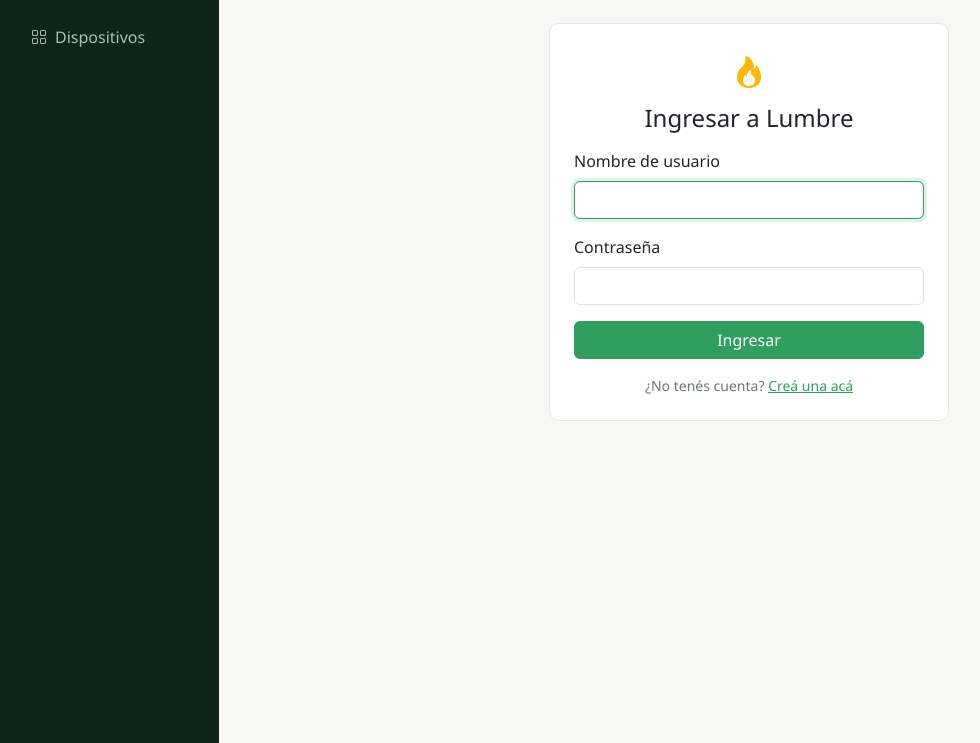
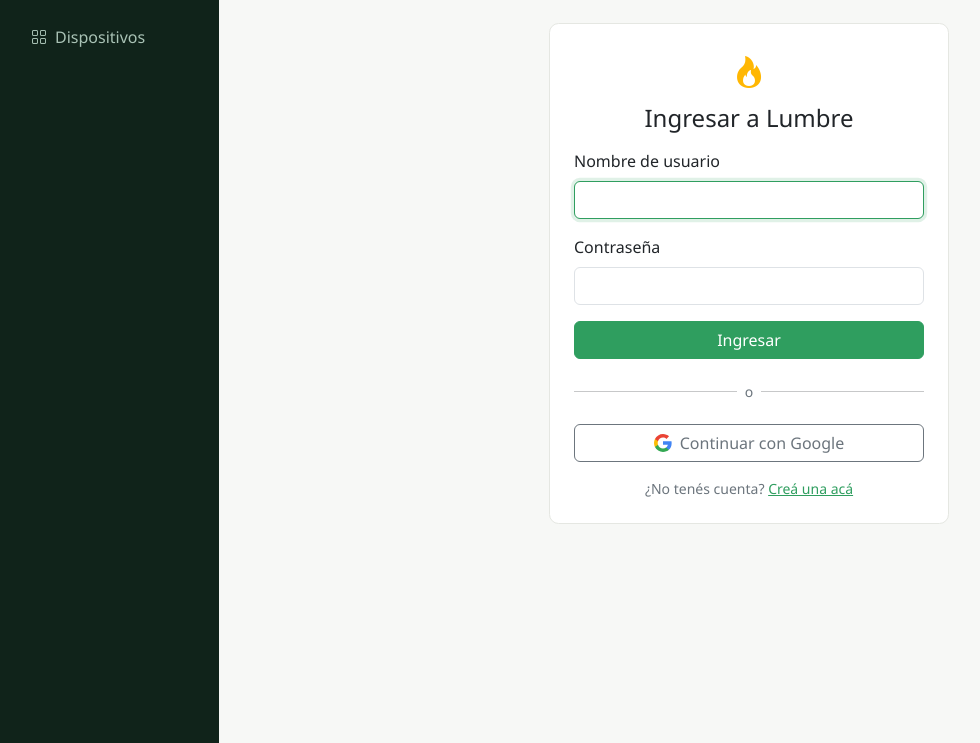
Before and after one commit to delpianocp/esp32-tester, a Django app: page /accounts/login/ in a window 1280 px wide. Shown: the part 57-800 px from the top of the page, without its empty margins (1-981 px from the left). Run offline with Django 5.2, Linux system fonts and the light colour scheme.

Commit message:
Cambiar login con google

```diff
--- a/config/urls.py
+++ b/config/urls.py
@@ -9,6 +9,7 @@ urlpatterns = [
     path('admin/', admin.site.urls),
     path('', include('devices.urls')),
     path('api/', include('api.urls')),
+    path('', include('social_django.urls', namespace='social')),
     path(
         'accounts/login/',
         auth_views.LoginView.as_view(template_name='registration/login.html', authentication_form=LoginForm),
--- a/requirements.txt
+++ b/requirements.txt
@@ -4,4 +4,5 @@ djangorestframework==3.17.1
 gunicorn==26.0.0
 psycopg2-binary==2.9.12
 python-decouple==3.8
+social-auth-app-django==5.4.2
 whitenoise==6.12.0
--- a/templates/registration/login.html
+++ b/templates/registration/login.html
@@ -22,6 +22,23 @@
         {% endfor %}
         <button type="submit" class="btn btn-energy w-100">Ingresar</button>
     </form>
+
+    <div class="d-flex align-items-center my-3">
+        <hr class="flex-grow-1">
+        <span class="text-secondary small px-2">o</span>
+        <hr class="flex-grow-1">
+    </div>
+
+    <a href="{% url 'social:begin' 'google-oauth2' %}" class="btn btn-outline-secondary w-100 d-flex align-items-center justify-content-center gap-2">
+        <svg width="18" height="18" viewBox="0 0 18 18" xmlns="http://www.w3.org/2000/svg">
+            <path fill="#4285F4" d="M17.64 9.2c0-.64-.06-1.25-.16-1.84H9v3.48h4.84c-.21 1.13-.84 2.09-1.8 2.73v2.27h2.92c1.7-1.57 2.68-3.88 2.68-6.64z"/>
+            <path fill="#34A853" d="M9 18c2.43 0 4.47-.8 5.96-2.18l-2.92-2.27c-.81.54-1.84.86-3.04.86-2.34 0-4.32-1.58-5.03-3.71H.96v2.34C2.44 15.98 5.48 18 9 18z"/>
+            <path fill="#FBBC05" d="M3.97 10.7c-.18-.54-.28-1.11-.28-1.7s.1-1.16.28-1.7V4.96H.96C.35 6.18 0 7.55 0 9s.35 2.82.96 4.04l3.01-2.34z"/>
+            <path fill="#EA4335" d="M9 3.58c1.32 0 2.51.45 3.44 1.35l2.58-2.58C13.46.89 11.43 0 9 0 5.48 0 2.44 2.02.96 4.96l3.01 2.34C4.68 5.16 6.66 3.58 9 3.58z"/>
+        </svg>
+        Continuar con Google
+    </a>
+
     <p class="text-secondary small mt-3 mb-0 text-center">
         ¿No tenés cuenta? <a href="{% url 'registro' %}" class="link-energy">Creá una acá</a>
     </p>
```
Also changed, not shown: config/settings.py (+12 -0 lines), templates/registration/registro.html (+17 -0 lines).
